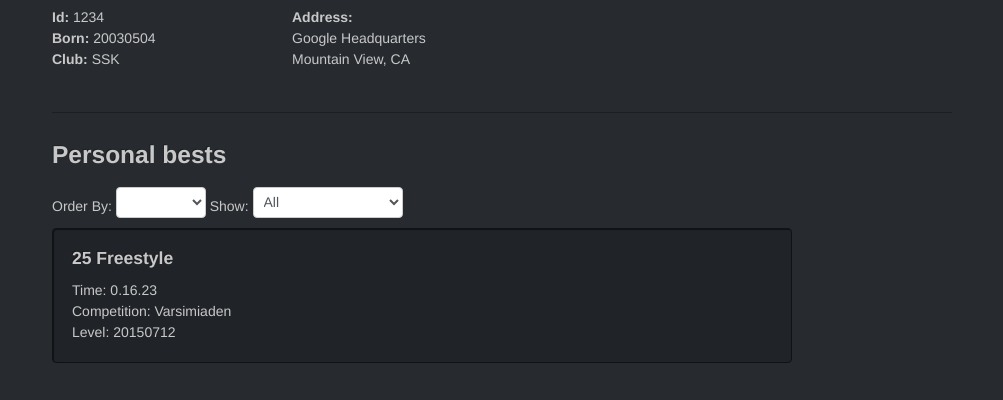
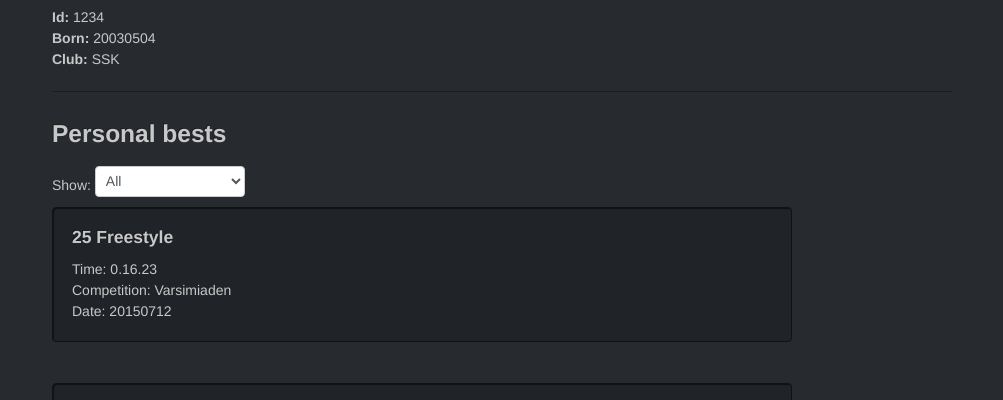
Before and after one commit to niklasskeppstedt/SwimmerFront, a website: page app/SwimmerDetails.html in a window 1280 px wide. Shown: the part 329-729 px from the top of the page, without its empty margins (138-1141 px from the left). Drawn offline with Linux system fonts and the light colour scheme.

Commit message:
more changes

```diff
--- a/app/SwimmerDetails.html
+++ b/app/SwimmerDetails.html
@@ -29,23 +29,11 @@
             <div><strong>Born:</strong> {{swimmer.dateOfBirth}}</div>
             <div><strong>Club:</strong> {{swimmer.club}}</div>
           </div>
-          <div class="span4">
-            <address>
-              <strong>Address:</strong><br />
-              {{swimmer.location.address}}<br />
-              {{swimmer.location.city}}, {{swimmer.location.province}}
-            </address>
-          </div>
         </div>
 
         <hr>
 
         <h3>Personal bests</h3>
-        Order By:
-        <select name="" id="" ng-model="sortorder" class="input-small">
-          <option value="event.distance" selected>Distance</option>
-          <option value="date">Date</option>
-        </select>
         Show:
         <select name="" id="" ng-model="discipline" class="input-medium">
           <option value="" selected>All</option>
@@ -55,26 +43,14 @@
           <option value="Backstroke" >Backstroke</option>
         </select>
         <ul class="thumbnails">
-          <li ng-repeat="personalBest in swimmer.personalBests | orderBy:sortorder | limitTo:10 | filter:discipline">
-
-            <div class="row session">
-              <!--<div class="span0 well votingWidget">
-                <div class="votingButton" ng-click="upVoteSession(session)">
-                  <i class="icon-chevron-up icon-white"></i>
-                </div>
-                <div class="badge badge-inverse">
-                  <div>{{session.upVoteCount}}</div>
-                </div>
-                <div class="votingButton" ng-click="downVoteSession(session)">
-                  <i class="icon-chevron-down"></i>
-                </div>
-              </div>-->
+          <li ng-repeat="personalBest in swimmer.personalBests | orderBy:pbSortOrder | limitTo:10 | filter:discipline">
+            <div class="row personalBest">
               <div class="well span9">
                 <h4 class="well-title">{{personalBest.event.distance}} {{personalBest.event.discipline}}</h4>
                 <!--<h6 style="margin-top:-10px">{{personalBest.event.discipline}}</h6>-->
                 <span>Time: {{personalBest.time}}</span><br />
                 <span>Competition: {{personalBest.competition}}</span><br />
-                <span>Level: {{personalBest.date}}</span>
+                <span>Date: {{personalBest.date}}</span>
               </div>
             </div>
           </li>
--- a/app/css/app.css
+++ b/app/css/app.css
@@ -13,7 +13,7 @@ select, textarea {
 .well-title {
   margin-top: 0px;
 }
-.session {
+.personalBest {
     -webkit-touch-callout: none;
     -webkit-user-select: none;
     -khtml-user-select: none;
--- a/app/js/controllers/SwimmerDetailsController.js
+++ b/app/js/controllers/SwimmerDetailsController.js
@@ -2,17 +2,11 @@
 
 swimmersApp.controller('SwimmerDetailsController',
   function SwimmerDetailsController($scope) {
-    $scope.sortorder = 'name';
     $scope.swimmer = {
       id: '1234',
       name: 'Elias Skeppstedt',
       dateOfBirth: '20030504',
       club: 'SSK',
-      location: {
-        address: 'Google Headquarters',
-        city: 'Mountain View',
-        province: 'CA'
-      },
       imageUrl: '/img/angularjs-logo.png',
       personalBests: [
         {
@@ -47,7 +41,7 @@ swimmersApp.controller('SwimmerDetailsController',
         },
         {
           event: {
-            distance: '800m',
+            distance: '800',
             discipline: 'Freestyle'
           },
           time: '11.12.23',
@@ -57,13 +51,4 @@ swimmersApp.controller('SwimmerDetailsController',
         }
        ]
     };
-
-/*    $scope.upVoteSession = function(session) {
-      session.upVoteCount++;
-    };
-
-    $scope.downVoteSession = function(session) {
-      session.upVoteCount--;
-    }
-*/
   });
```
Also changed, not shown: app/SearchSwimmer.html (+1 -1 lines).
